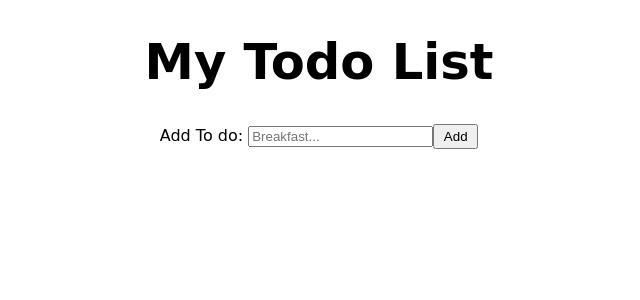
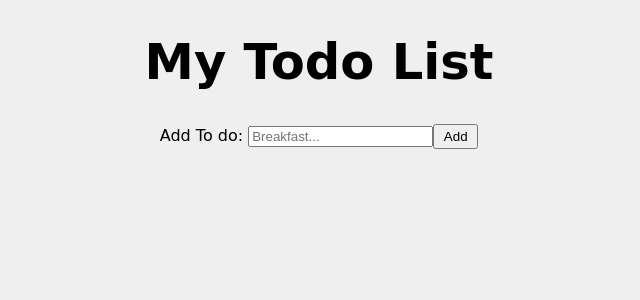
Before and after one commit to DruSerkes/Todo-list, a React (Create React App) app: page / in a window 1280 px wide. Shown: the top 300 px of the page, without its empty margins (321-961 px from the left). Built offline with nearby package versions, Linux system fonts and the light colour scheme.

Commit message:
add background color

```diff
--- a/src/App.css
+++ b/src/App.css
@@ -12,6 +12,10 @@
 	.App-logo {
 		animation: App-logo-spin infinite 20s linear;
 	}
+}
+
+body {
+	background-color: #efefef;
 }
 
 h1 {
```
